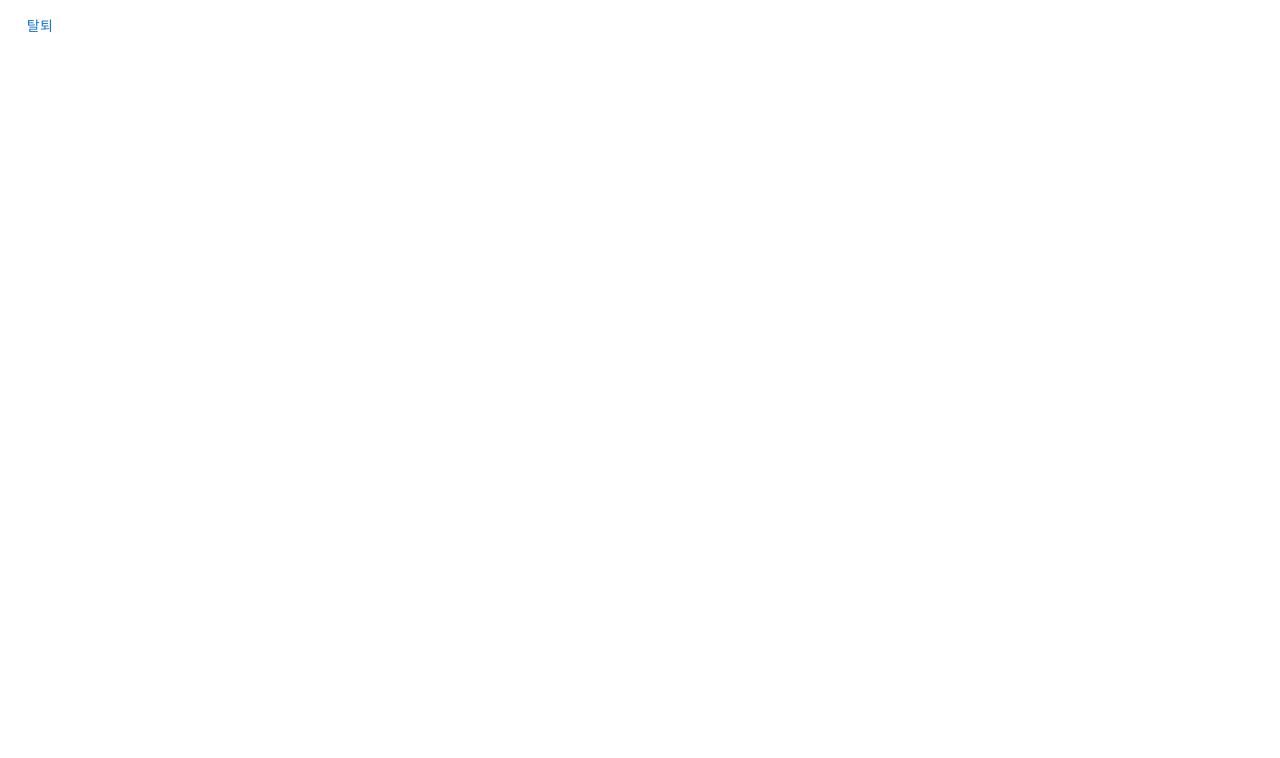
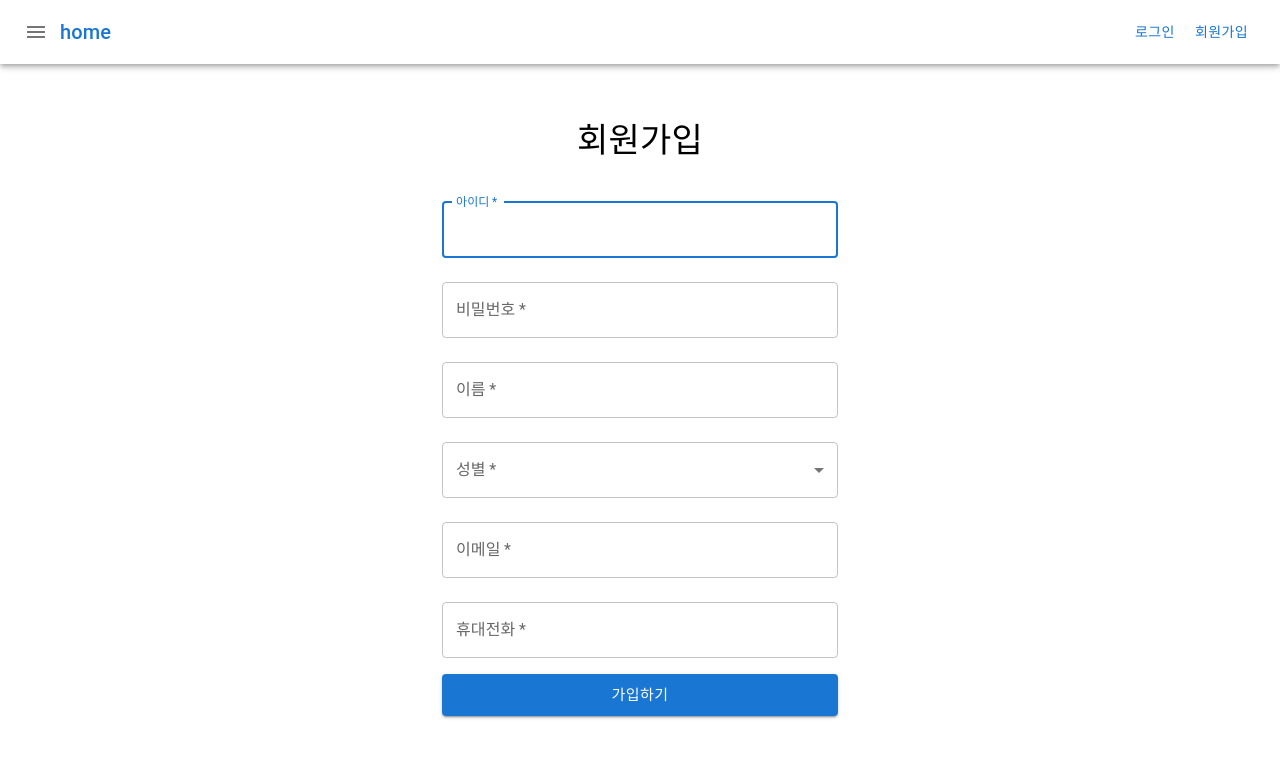
Before and after one commit to look-93/dress-recommend-client, a React (Create React App) app: page /signup in a window 1280 px wide. Shown: the top 758 px of the page. Built offline with nearby package versions, Linux system fonts and the light colour scheme; no server answers; the HTML template or start-up script is replaced by a standard one.

Commit message:
마이페이지 수정하기

```diff
--- a/src/App.js
+++ b/src/App.js
@@ -2,12 +2,12 @@ import React from 'react';
 import Dashboard from './layout/dashboard/index';
 import EditMyPage from './layout/mypage/edit';
 import Mypage from './layout/mypage';
-import RemoveUser from './layout/mypage/removeUser';
+import RemoveUser from './layout/testcomponent/removeUser';
 
 function App() {
   return (
-    //<Dashboard />
-    <RemoveUser />
+    <Dashboard />
+    //<RemoveUser />
   );
 }
 
--- a/src/layout/mypage/surveyResult.js
+++ b/src/layout/mypage/surveyResult.js
@@ -13,9 +13,11 @@ import {
   DialogContent,
   DialogContentText,
   DialogActions,
+  IconButton,
 } from '@mui/material';
 import axios from 'axios';
 import { useEffect, useState, React } from 'react';
+import CloseIcon from '@mui/icons-material/Close';
 
 export default function SurveyResult() {
   const [open, setOpen] = useState(false);
@@ -87,7 +89,13 @@ export default function SurveyResult() {
                   flexDirection: 'column',
                 }}
               >
-                <CardHeader title={data.uid} subheader={data.createDate} />
+                <Grid item sx={{ display: 'flex' }}>
+                  <CardHeader title={data.uid} subheader={data.createDate} />
+                  <IconButton disableRipple>
+                    <CloseIcon />
+                  </IconButton>
+                </Grid>
+
                 <CardMedia
                   component="img"
                   height="300"
```
Also changed, not shown: src/layout/authentication/sign-up/index.js (+0 -21 lines), src/layout/testcomponent/remove.js (renamed from src/layout/mypage/remove.js), src/layout/testcomponent/removeUser.js (renamed from src/layout/mypage/removeUser.js).
